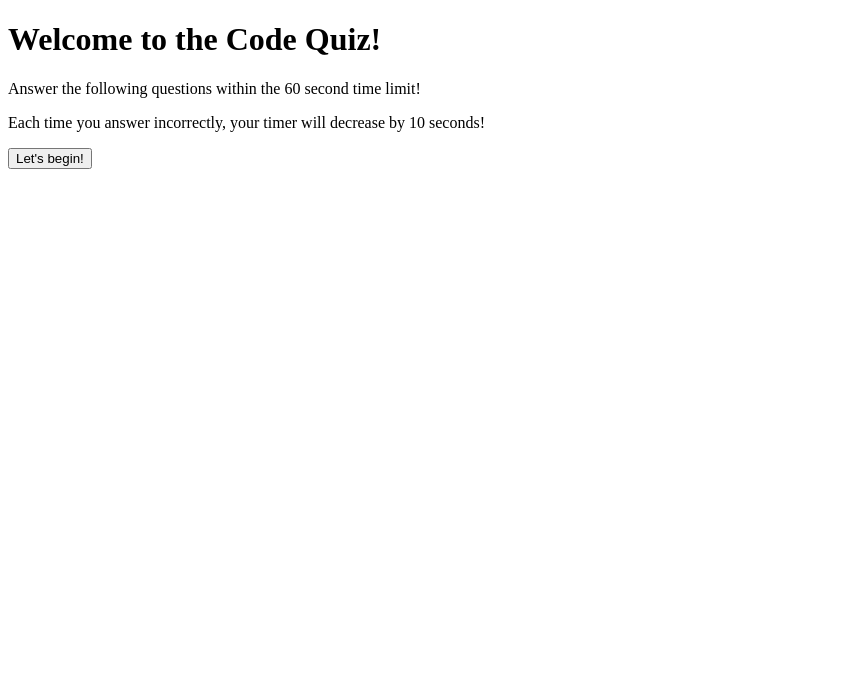
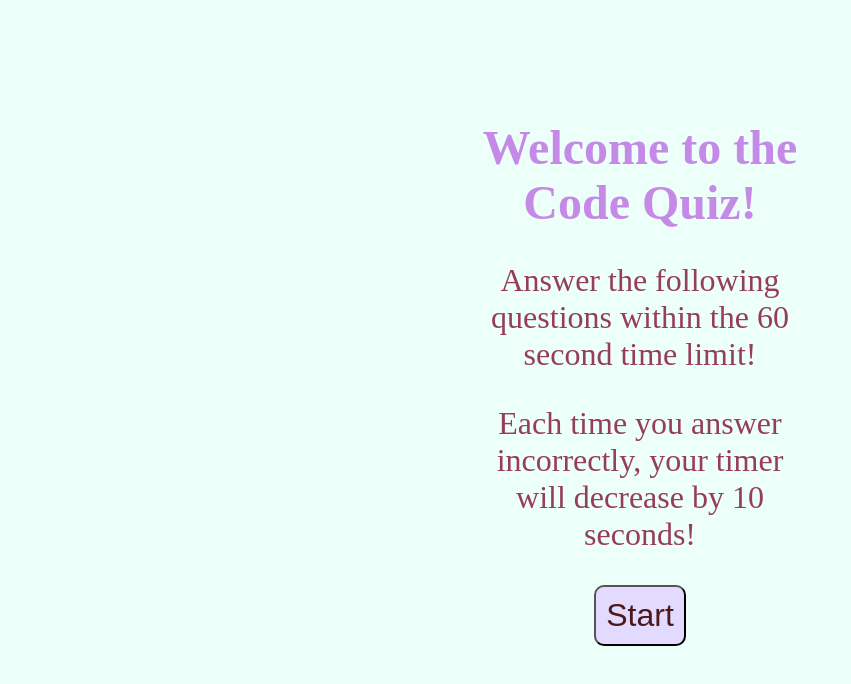
Before and after one commit to ajovich/Code-Quiz, a plain HTML site: page index.html in a window 1280 px wide. Shown: the whole page, without its empty margins (0-851 px from the left). Drawn offline with Linux system fonts and the light colour scheme.

Commit message:
updated css styling

```diff
--- a/index.html
+++ b/index.html
@@ -18,7 +18,7 @@
                 <p>Answer the following questions within the 60 second time limit!</p>
                 <p>Each time you answer incorrectly, your timer will decrease by 10 seconds!</p>
                 <ul class="choicesUl"></ul>
-                <button class="startButton">Let's begin!</button>
+                <button class="startTimeButton">Start</button>
             </div>
         </div>
     <!-- Link to JavaScript -->
--- a/script.js
+++ b/script.js
@@ -1,10 +1,11 @@
-var startButton = document.querySelector(".start-button");
-var timerElement = document.querySelector(".timerCount");
+var currentTime = document.querySelector(".currentTime");
+var startTimeButton = document.querySelector(".startTimeButton");
+var questionsDiv = document.querySelector(".questionsDiv");
+var container = document.querySelector(".container");
 
 // Declaring variables
-var winCounter = 0;
-var timer;
-var timerCount;
+var score = 0;
+var questionIndex = 0;
 
 // An array of code quiz questions
 var questions = [
--- a/style.css
+++ b/style.css
@@ -0,0 +1,28 @@
+* {
+    background-color: #ECFFF8;
+    color: #C589E8;
+}
+
+h1 {
+    font-size: 48px;
+}
+
+p {
+    color: #963D5A;
+    font-size: 32px;
+}
+
+div {
+    margin: auto;
+    width: 50%;
+    padding: 20px;
+    text-align: center;
+}
+
+.startTimeButton {
+    background-color: #E3DAFF;
+    color: #4C191B;
+    font-size: 32px;
+    border-radius: 10px;
+    padding: 10px;
+}
```
